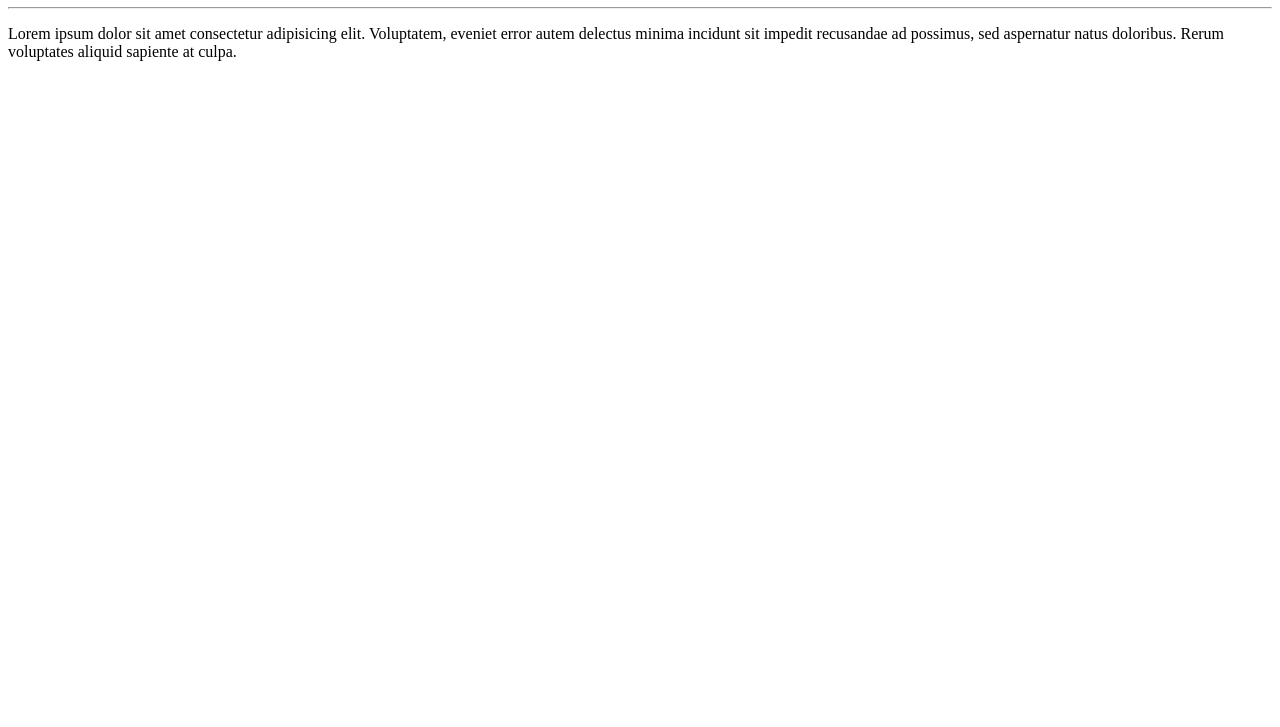
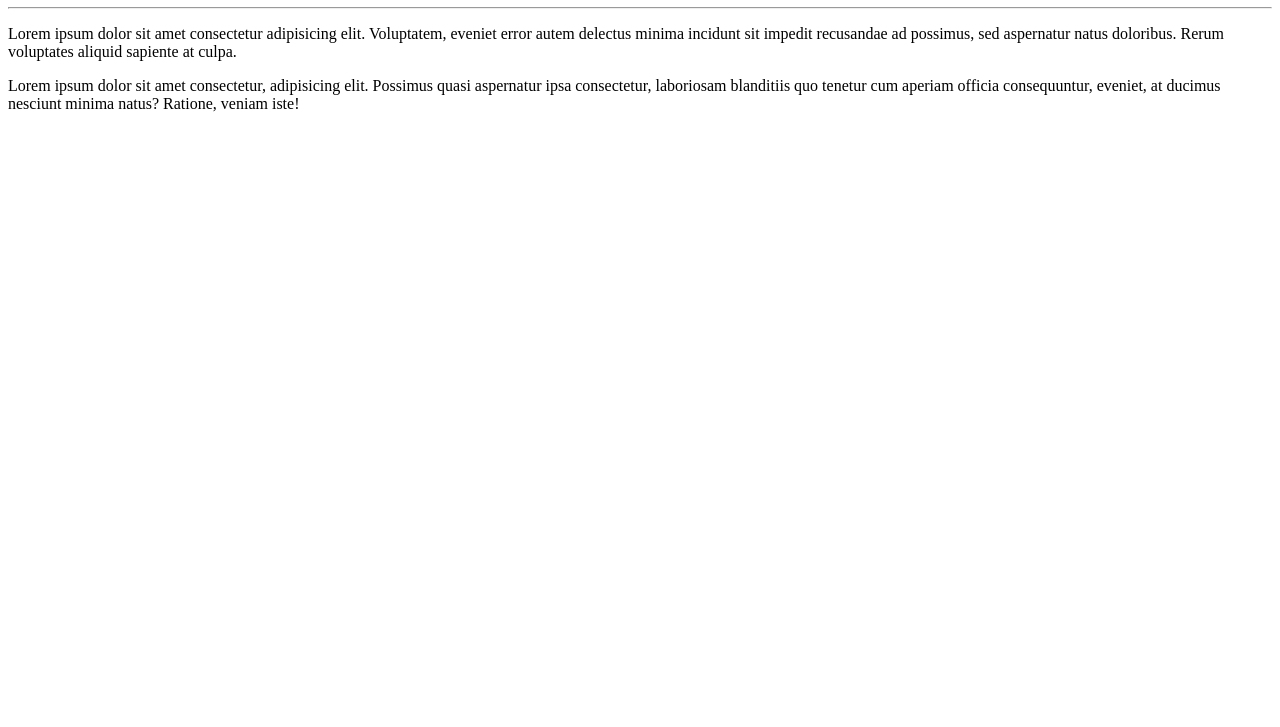
Before and after one commit to Luiz-Henrique523/Ola-mundo, a plain HTML site: page Site-exemplo/index.html in a window 1280 px wide. Shown: the part 73-800 px from the top of the page. Drawn offline with Linux system fonts and the light colour scheme.

Commit message:
adicionei um paragrafo

```diff
--- a/Site-exemplo/index.html
+++ b/Site-exemplo/index.html
@@ -9,5 +9,6 @@
     <h1>Olá, Mundo</h1>
     <hr>
     <p>Lorem ipsum dolor sit amet consectetur adipisicing elit. Voluptatem, eveniet error autem delectus minima incidunt sit impedit recusandae ad possimus, sed aspernatur natus doloribus. Rerum voluptates aliquid sapiente at culpa.</p>
+    <p>Lorem ipsum dolor sit amet consectetur, adipisicing elit. Possimus quasi aspernatur ipsa consectetur, laboriosam blanditiis quo tenetur cum aperiam officia consequuntur, eveniet, at ducimus nesciunt minima natus? Ratione, veniam iste!</p>
 </body>
 </html>
```
